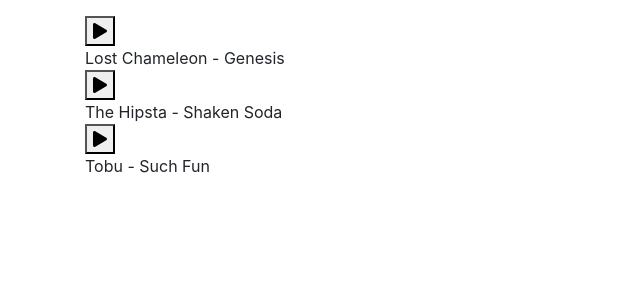
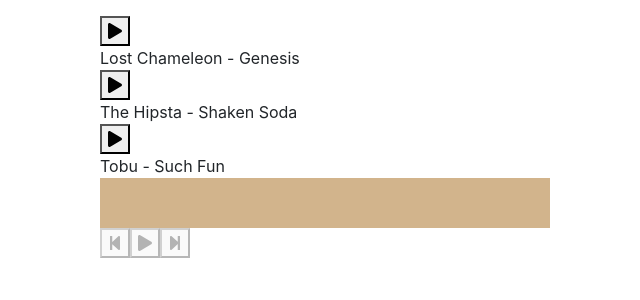
Before and after one commit to ColinFendrick/react-useContext, a React (Create React App) app: page /musicplayer in a window 1280 px wide. Shown: the top 300 px of the page, without its empty margins (0-640 px from the left). Built offline with nearby package versions, Linux system fonts and the light colour scheme.

Commit message:
Create the player controls; css for marquee accessibility

```diff
--- a/src/App.css
+++ b/src/App.css
@@ -1,38 +1,18 @@
-.App {
-  text-align: center;
+.marquee {
+    width: 450px;
+    line-height: 50px;
+    background-color: tan;
+    color: white;
+    white-space: nowrap;
+    overflow: hidden;
+    box-sizing: border-box;
 }
-
-.App-logo {
-  height: 40vmin;
-  pointer-events: none;
+.marquee p {
+    display: inline-block;
+    padding-left: 100%;
+    animation: marquee 15s linear infinite;
 }
-
-@media (prefers-reduced-motion: no-preference) {
-  .App-logo {
-    animation: App-logo-spin infinite 20s linear;
-  }
+@keyframes marquee {
+    0%   { transform: translate(0, 0); }
+    100% { transform: translate(-100%, 0); }
 }
-
-.App-header {
-  background-color: #282c34;
-  min-height: 100vh;
-  display: flex;
-  flex-direction: column;
-  align-items: center;
-  justify-content: center;
-  font-size: calc(10px + 2vmin);
-  color: white;
-}
-
-.App-link {
-  color: #61dafb;
-}
-
-@keyframes App-logo-spin {
-  from {
-    transform: rotate(0deg);
-  }
-  to {
-    transform: rotate(360deg);
-  }
-}
--- a/src/App.js
+++ b/src/App.js
@@ -3,8 +3,15 @@
 
 import './App.css';
 import 'bootstrap/dist/css/bootstrap.min.css';
-import { Home, TrackList } from './components';
+import { Home, TrackList, PlayerControls } from './components';
 import { MusicPlayerProvider } from './context/MusicPlayerContext';
+
+const Player = () => (
+	<div className='container'>
+		<TrackList />
+		<PlayerControls />
+	</div>
+);
 
 const App = () => {
 	return (
@@ -12,7 +19,7 @@
 			<div className='container mt-3'>
 				<Switch>
 					<Route exact path='/' component={Home} />
-					<Route path='/musicplayer' component={TrackList} />
+					<Route path='/musicplayer' component={Player} />
 				</Switch>
 			</div>
 		</MusicPlayerProvider>
--- /dev/null
+++ b/src/components/PlayerControls.js
@@ -0,0 +1,34 @@
+import React from 'react';
+
+import { FontAwesomeIcon } from '@fortawesome/react-fontawesome';
+import { faPause, faPlay, faStepBackward, faStepForward } from '@fortawesome/free-solid-svg-icons';
+
+import useMusicPlayer from '../hooks/useMusicPlayer';
+
+const Controls = () => {
+	const { isPlaying, currentTrackName, togglePlay, playPreviousTrack, playNextTrack } = useMusicPlayer();
+	return (
+		<>
+			<div className='box controls has-background-grey-dark'>
+				<div className='current-track has-text-light'>
+					<div className='marquee'>
+						<p>{currentTrackName}</p>
+					</div>
+				</div>
+				<div>
+					<button className='button has-text-light has-background-grey-dark' onClick={playPreviousTrack} disabled={!currentTrackName}>
+						<FontAwesomeIcon icon={faStepBackward} />
+					</button>
+					<button className='button has-text-light has-background-grey-dark' onClick={togglePlay} disabled={!currentTrackName}>
+						{isPlaying ? <FontAwesomeIcon icon={faPause} /> : <FontAwesomeIcon icon={faPlay} />}
+					</button>
+					<button className='button has-text-light has-background-grey-dark' onClick={playNextTrack} disabled={!currentTrackName}>
+						<FontAwesomeIcon icon={faStepForward} />
+					</button>
+				</div>
+			</div>
+		</>
+	);
+};
+
+export default Controls;
--- a/src/components/TrackList.js
+++ b/src/components/TrackList.js
@@ -1,11 +1,11 @@
-import React, { useContext } from 'react';
+import React from 'react';
 
 import { FontAwesomeIcon } from '@fortawesome/react-fontawesome';
 import { faPlay, faPause } from '@fortawesome/free-solid-svg-icons';
 import useMusicPlayer from '../hooks/useMusicPlayer';
 
 const TrackList = () => {
-	const { togglePlay, trackList, currentTrackName, playTrack, isPlaying } = useMusicPlayer();
+	const { trackList, currentTrackName, playTrack, isPlaying } = useMusicPlayer();
 
 	return (
 		<>
--- a/src/components/index.js
+++ b/src/components/index.js
@@ -1,4 +1,5 @@
 import Home from './Home';
+import PlayerControls from './PlayerControls';
 import TrackList from './TrackList';
 
-export { Home, TrackList };
+export { Home, PlayerControls, TrackList };
```
Also changed, not shown: .eslintrc.json, 1 other file (tests, documents, lock files or other folders).
